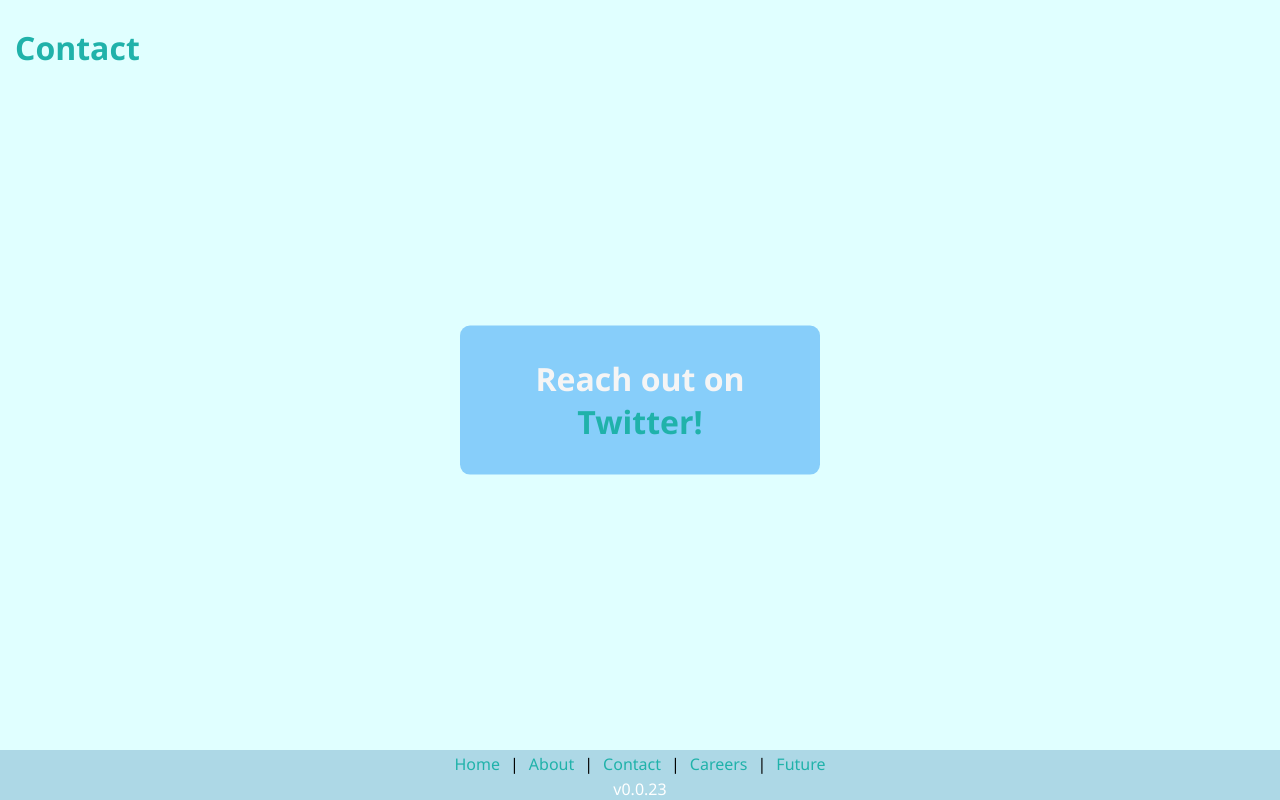
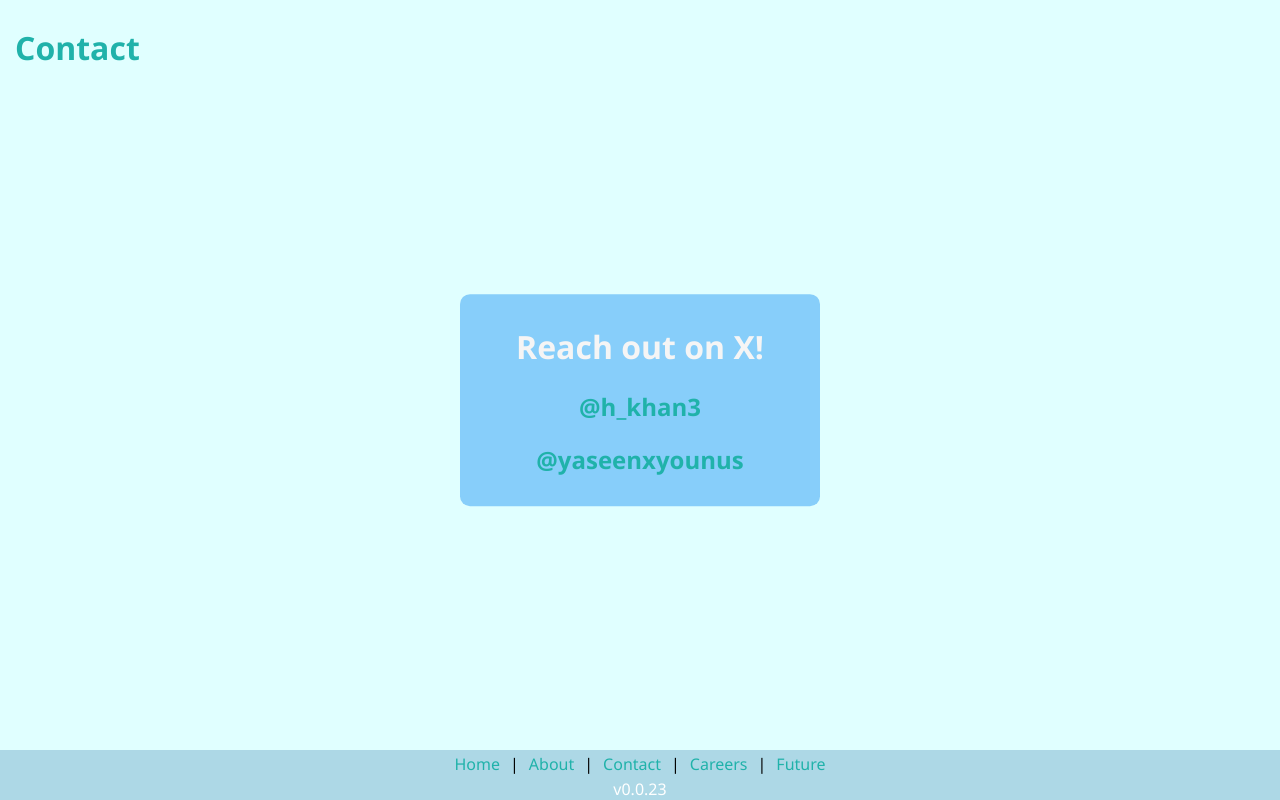
Before and after one commit to ya5e2n/super-math, a plain HTML site: page src/contact.html in a window 1280 px wide. Drawn offline with nearby package versions, Linux system fonts and the light colour scheme.

Commit message:
Updating twitter contacts

```diff
--- a/src/contact.html
+++ b/src/contact.html
@@ -14,13 +14,6 @@
       gtag("js", new Date());
       gtag("config", "G-7LZC0LNGPV");
     </script>
-
-    <!-- Google AdSense -->
-    <script
-      async
-      src="https://pagead2.googlesyndication.com/pagead/js/adsbygoogle.js?client=ca-pub-5858552512201956"
-      crossorigin="anonymous"
-    ></script>
 
     <meta charset="UTF-8" />
     <meta http-equiv="X-UA-Compatible" content="IE=edge" />
@@ -43,9 +36,15 @@
       <div>
         <h1 class="contact-title">Contact</h1>
         <div class="error-container">
-          <h1 class="error-message">
-            Reach out on <a href="https://twitter.com/h_khan3">Twitter!</a>
-          </h1>
+          <h1 class="error-message">Reach out on X!</h1>
+          <h2>
+            <a href="https://twitter.com/h_khan3" target="_blank">@h_khan3</a>
+          </h2>
+          <h2>
+            <a href="https://twitter.com/yaseenxyounus" target="_blank"
+              >@yaseenxyounus</a
+            >
+          </h2>
         </div>
       </div>
     </div>
```
